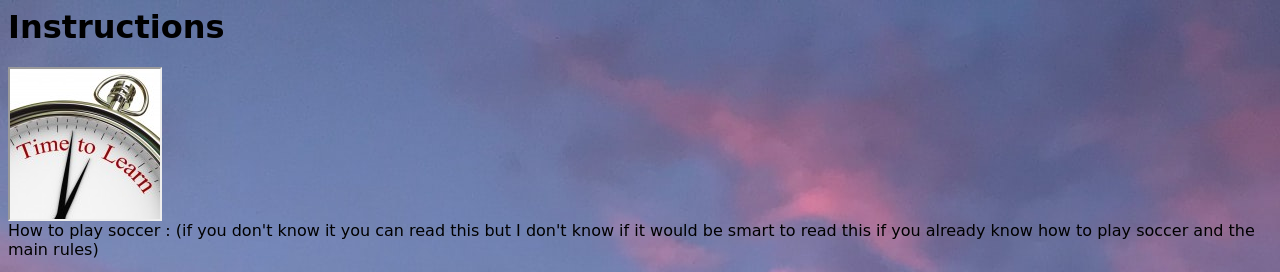
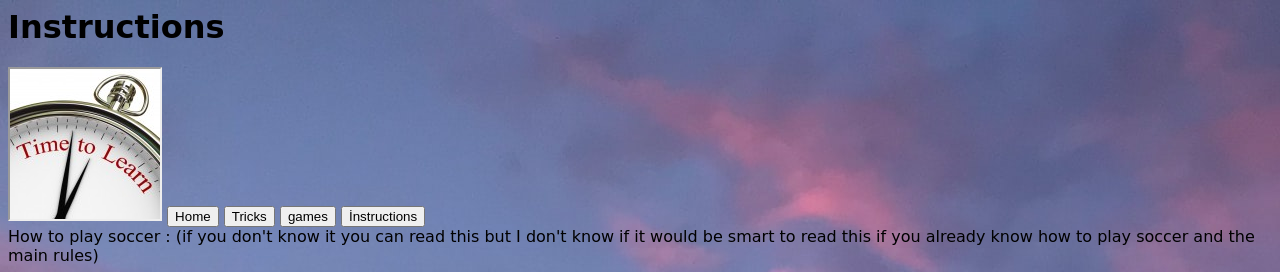
Before and after one commit to omer-drive/omer-drive.github.io, a plain HTML site: page instructions.html in a window 1280 px wide. Shown: the top 272 px of the page. Drawn offline with Linux system fonts and the light colour scheme.

Commit message:
Update instructions.html

```diff
--- a/instructions.html
+++ b/instructions.html
@@ -34,6 +34,10 @@
 		<header>
 			<iframe src="Time-to-Learn-150x150.jpg" width="150"
 				height="150" allow="autoplay"></iframe>
+			<a href="index.html"><button>Home</button></a>
+				<a href="tricks.html"><button>Tricks</button></a>
+					<a href="games.html"><button>games</button></a>
+					<a href="instructions.html"><button>İnstructions</button></a>
 		</header>
 		<div class="top">
 		How to play soccer : (if you don't know it you can read this but I don't know if it would be smart to read this if you already know how to play soccer and the main rules)
```
